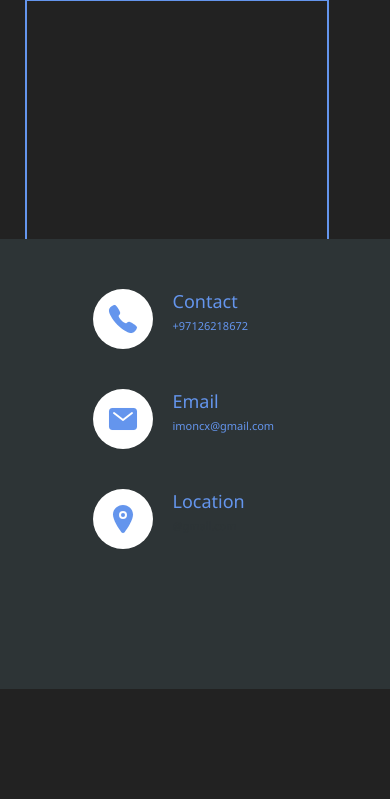
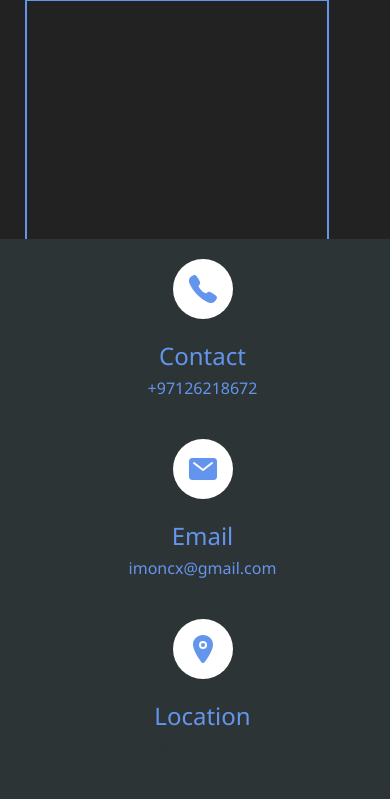
Before and after one commit to ashab272000/asiaWebsite, a PHP site: page /dist/html/colorChoose.html in a window 390 px wide. Shown: the part 665-1464 px from the top of the page. Before the commit the page ends 1354 px from the top, so only its background shows below. Run offline with PHP 8.4, Linux system fonts and the light colour scheme; some libraries are stand-ins or nearby versions.

Commit message:
changed footer design in small screen

```diff
--- a/dist/css/colorChoose.css
+++ b/dist/css/colorChoose.css
@@ -154,12 +154,24 @@ footer {
         text-align: center;
         color: white;
         margin: 0px; }
+  footer {
+    height: auto;
+    padding-top: 20px; }
     footer .contact-group {
       margin-left: -25px; }
-    footer .contact-group-card h2 {
-      font-size: 18px; }
-    footer .contact-group-card p {
-      font-size: 11px; }
+      footer .contact-group-card {
+        flex-direction: column;
+        justify-content: center;
+        align-items: center;
+        margin: 0 0 40px 0; }
+        footer .contact-group-card-text {
+          margin: 0; }
+          footer .contact-group-card-text h2 {
+            text-align: center;
+            font-size: 24px; }
+          footer .contact-group-card-text p {
+            text-align: center;
+            font-size: 16px; }
     footer .v-seperator {
       display: none; }
     footer #link-group {
--- a/package.json
+++ b/package.json
@@ -2,7 +2,7 @@
   "name": "asiawebsite",
   "version": "1.0.0",
   "description": "",
-  "main": "server.js",
+  "main": ".js",
   "scripts": {
     "scss": "node-sass -w scss/ -o dist/css/ --recursive",
     "start": "node server.js"
@@ -11,6 +11,7 @@
   "license": "ISC",
   "dependencies": {
     "express": "^4.17.1",
-    "http": "0.0.1-security"
+    "http": "0.0.1-security",
+    "scss": "^0.2.4"
   }
 }
--- a/scss/_navigation.scss
+++ b/scss/_navigation.scss
@@ -200,14 +200,25 @@ footer{
     }
 
     footer{
+        height: auto;
+        padding-top: 20px;
         .contact-group{
             margin-left: -25px;
             &-card{
-                h2{
-                    font-size: 18px;
-                }
-                p{
-                    font-size: 11px;
+                flex-direction: column;
+                justify-content: center;
+                align-items: center;
+                margin: 0 0 40px 0;
+                &-text{
+                    margin: 0;
+                    h2{
+                        text-align: center;
+                        font-size: 24px;
+                    }
+                    p{
+                        text-align: center;
+                        font-size: 16px;
+                    }
                 }
             }
         }
```
Also changed, not shown: dist/css/main.css (+16 -4 lines), package-lock.json. Lines whose indentation alone changed are shown as unchanged.
